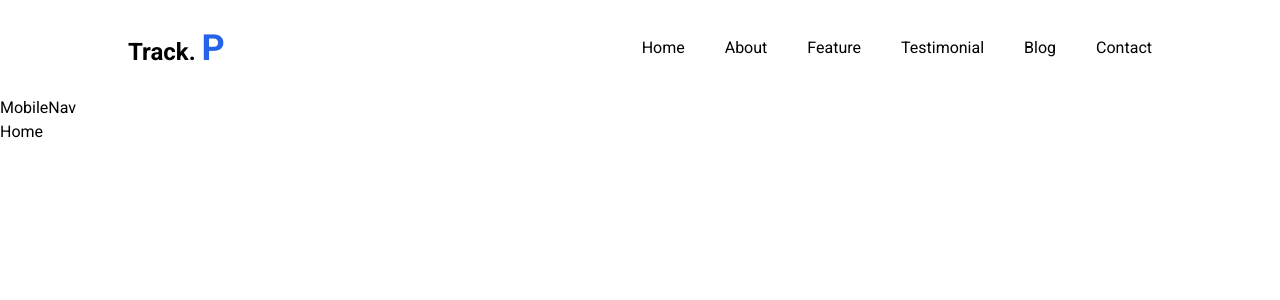
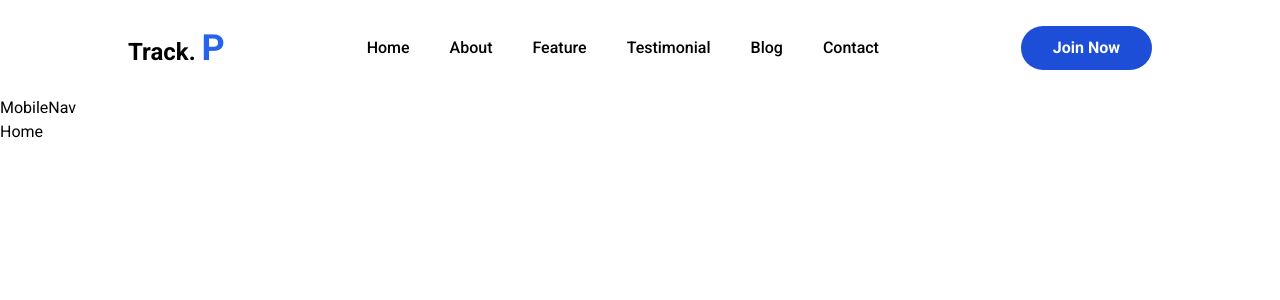
Before and after one commit to moonspark78/TrackP_NextJS, a Next.js app: page / in a window 1280 px wide. Shown: the top 300 px of the page. Built offline with nearby package versions, Linux system fonts and the light colour scheme.

Commit message:
📈 stil w.orking navbar  📈

```diff
--- a/app/globals.css
+++ b/app/globals.css
@@ -1,3 +1,10 @@
 @tailwind base;
 @tailwind components;
 @tailwind utilities;
+
+@layer utilities {
+    .nav__link {
+        @apply relative text-base font-medium w-fit block after:block after:content-[''] after:absolute after:h-[3px] after:bg-blue-400
+        after:w-full after:scale-x-0 after:hover:scale-x-100 after:transition  after:duration-300 after:origin-right;
+    }
+}
--- a/components/Home/Navbar/Nav.tsx
+++ b/components/Home/Navbar/Nav.tsx
@@ -1,6 +1,7 @@
 import { navLinks } from '@/constants/Constants'
 import Link from 'next/link'
 import React from 'react'
+import { HiBars3BottomRight } from 'react-icons/hi2'
 
 const Nav = () => {
   return (
@@ -18,6 +19,15 @@ const Nav = () => {
                     )
                 })}
             </div>
+            {/* Button */}
+            <div className='flex items-center space-x-4'>
+                <button className='md:px-8 md:py-2.5 px-6 py-2 text-white font-semibold text-base bg-blue-700
+                 hover:bg-blue-900 transition-all duration-200 rounded-full'>
+                    Join Now
+                </button>
+                {/* Buger Menu */}
+                <HiBars3BottomRight className='w-9 h-9 text-black cursor-pointer lg:hidden'/>
+            </div>
         </div>
     </div>
   )
--- a/constants/Constants.ts
+++ b/constants/Constants.ts
@@ -20,12 +20,12 @@ export const navLinks = [
         label:'Testimonial'
     },
     {
-        id:4,
+        id:5,
         url:'#',
         label:'Blog'
     },
     {
-        id:4,
+        id:6,
         url:'#',
         label:'Contact'
     },
```
